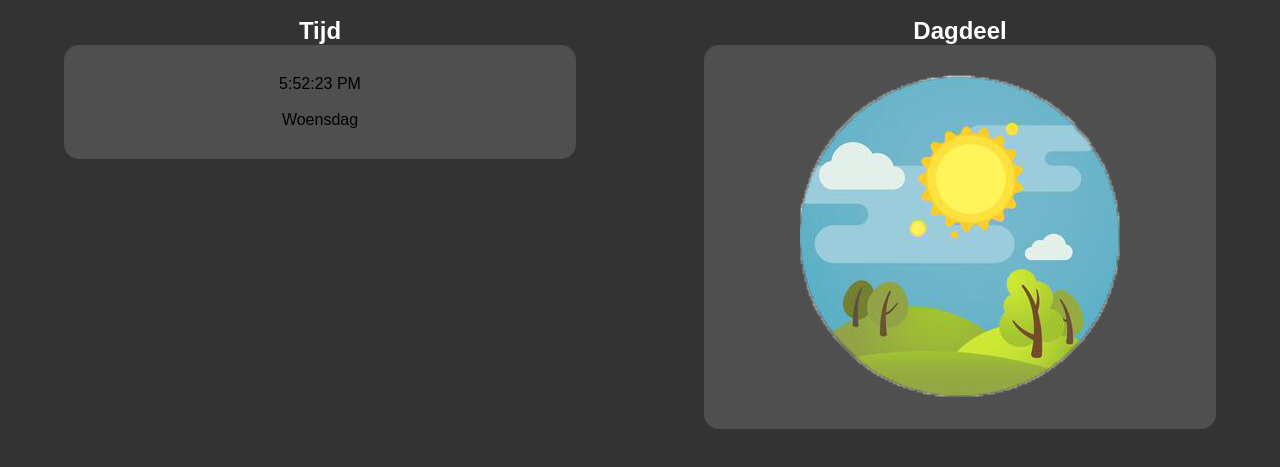
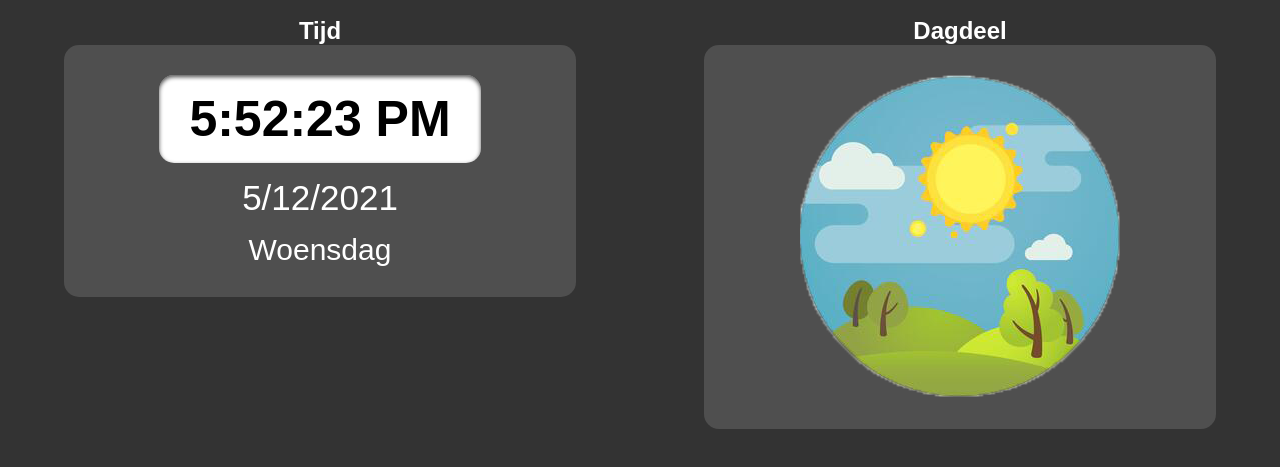
Before and after one commit to Vindicius/Challenge2, a plain HTML site: page index.html in a window 1280 px wide. Shown: the part 83-550 px from the top of the page. Drawn offline with Linux system fonts and the light colour scheme.

```diff
--- a/index.html
+++ b/index.html
@@ -6,7 +6,7 @@
   	<meta name="viewport" content="width=device-width, initial-scale=1">
 	<title>IXD2 - SpaceX - ch2</title>
 	<link rel="stylesheet" type="text/css" href="style/style.css">
-
+	<script type="text/javascript" src="js/javascript.js" defer></script>
 </head>
 
 <body>
@@ -19,7 +19,7 @@
 		<section class="data">
 			<h1>Tijd</h1>
 			<div class="innerData" id="tijdDatum">
-				<div id="showTime" class="date"></div></br>
+				<div id="showTime" class="date"></div>
 				<div id="showDate" class="date"></div>
 				<div id="showDay" class="date"></div>
 			</div>
@@ -36,6 +36,6 @@
 
 	<footer>
 	</footer>
-	<script type="text/javascript" src="js/javascript.js"></script>
 </body>
+
 </html>
--- a/js/javascript.js
+++ b/js/javascript.js
@@ -44,7 +44,13 @@ function displayTime(){
 			dayTimeVisual.classList.remove('imgSwap');
 			break;
 	}
+	setTimeout(displayTime, 1000);// met deze timeout zou de klok zich horen te refreshen maar dit lijkt niet te gebeuren, code lijkt gewoon te kloppen.
+}
 
-	setTimeout(displayTime, 500);
+displayTime();
+
+function displayDate(){
+	var showDate = date.toLocaleDateString();
+	document.getElementById('showDate').innerHTML = showDate;
 }
-displayTime();
+displayDate();
--- a/style/style.css
+++ b/style/style.css
@@ -41,11 +41,32 @@ main h1{
     justify-content: center;
 }
 /*Einde containers*/
+
 #tijdDatum{
 	display: flex;
     flex-wrap: wrap;
     flex-direction: column;
     align-items: center;
+}
+
+#showTime{
+	font-weight: bold;
+    text-align: center;
+    font-size: 50px;
+    padding: 15px 30px 15px 30px;
+    border-radius: 15px;
+    background-color: #fff;
+    box-shadow: inset 0 2px 4px  rgba(0.7 ,0.7 ,0.7 , 0.7);
+    margin-bottom: 15px;
+}
+#showDate{
+	color: #fff;
+	font-size: 35px;
+	margin-bottom: 15px;
+}
+#showDay{
+	color: #fff;
+	font-size: 30px;
 }
 
 @media only screen and (max-width: 959px) {
```
